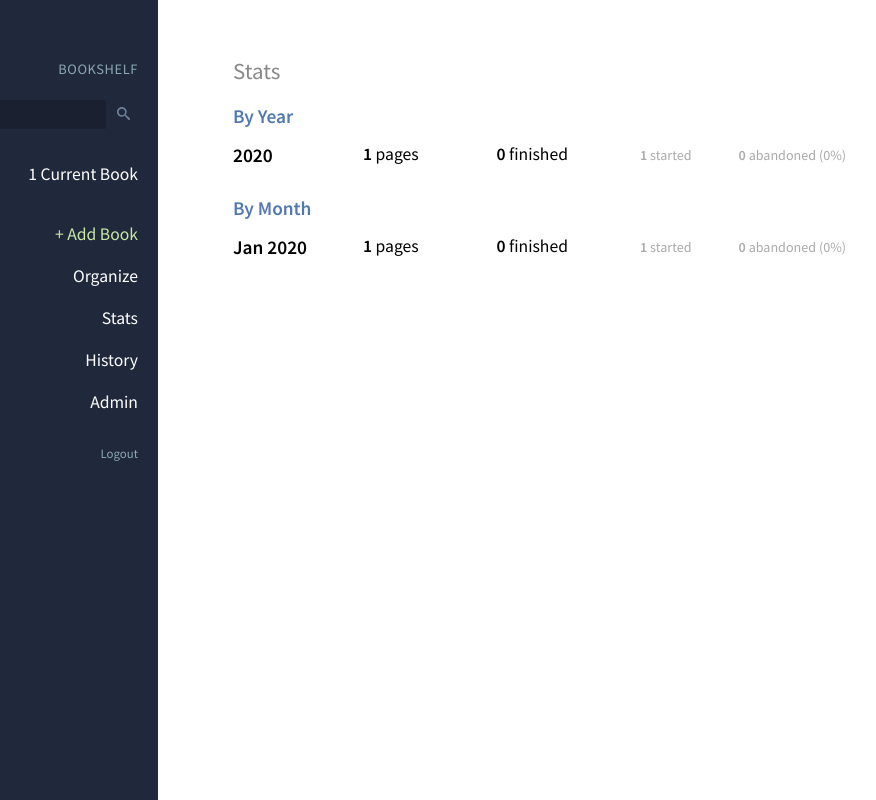
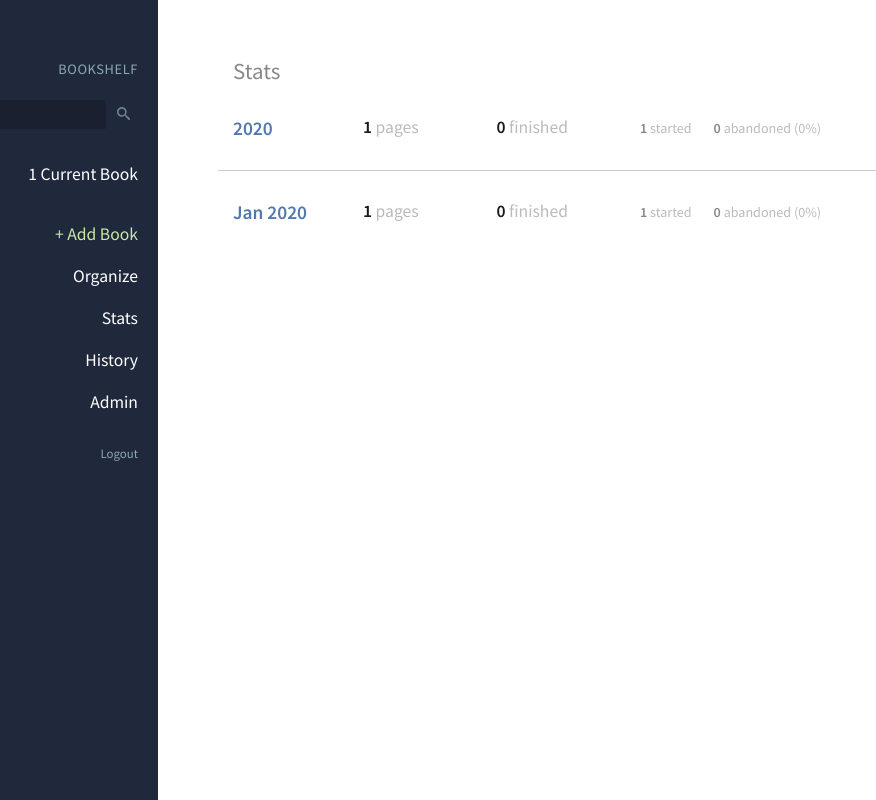
Before and after one commit to mod2/bookshelf, a Django app: page /stats/ in a window 1280 px wide. Shown: the whole page, without its empty margins (142-1018 px from the left). Run offline with Django 3.2, Linux system fonts and the light colour scheme; a user stored in the database is signed in; tables that the repository leaves empty hold one stand-in row (values such as "Sample post").

Commit message:
Style tweaks

```diff
--- a/bookshelf/static/style.css
+++ b/bookshelf/static/style.css
@@ -1145,6 +1145,12 @@ ul.stats {
 	padding: 0;
 }
 
+ul.stats + ul.stats {
+	border-top: solid 1px #ccc;
+	margin-top: 1em;
+	padding-top: 1em;
+}
+
 ul.stats li {
 	list-style: none;
 	overflow: hidden;
@@ -1160,6 +1166,7 @@ ul.stats li span {
 }
 
 ul.stats li .label {
+	color: #5278b2;
 	display: block;
 	float: left;
 	font-size: 1.1em;
@@ -1167,25 +1174,36 @@ ul.stats li .label {
 }
 
 ul.stats li span.group {
+	color: #bbb;
 	display: block;
 	margin-left: 90px;
 }
 
+ul.stats li span.group b {
+	color: #201915;
+}
+
 ul.stats li .pages {
-	width: 110px;
+	width: 95px;
 }
 
 ul.stats li .started {
-	color: #aaa;
 	font-size: .8em;
 	margin-top: 3px;
-	margin-right: 25px;
+	width: 95px;
 }
 
 ul.stats li .abandoned {
-	color: #aaa;
 	font-size: .8em;
 	margin-left: 0;
+}
+
+ul.stats li span.group .started b {
+	color: #888;
+}
+
+ul.stats li span.group .abandoned b {
+	color: #888;
 }
 
 
--- a/bookshelf/templates/stats.html
+++ b/bookshelf/templates/stats.html
@@ -4,7 +4,6 @@
 {% block main %}
 <h1 class="container">Stats</h1>
 
-<h2 class="container">By Year</h2>
 <ul class="stats container">
 	{% for i in years %}
 	<li>
@@ -21,7 +20,6 @@
 	{% endfor %}
 </ul>
 
-<h2 class="container">By Month</h2>
 <ul class="stats container">
 	{% for i in months %}
 	<li>
```
